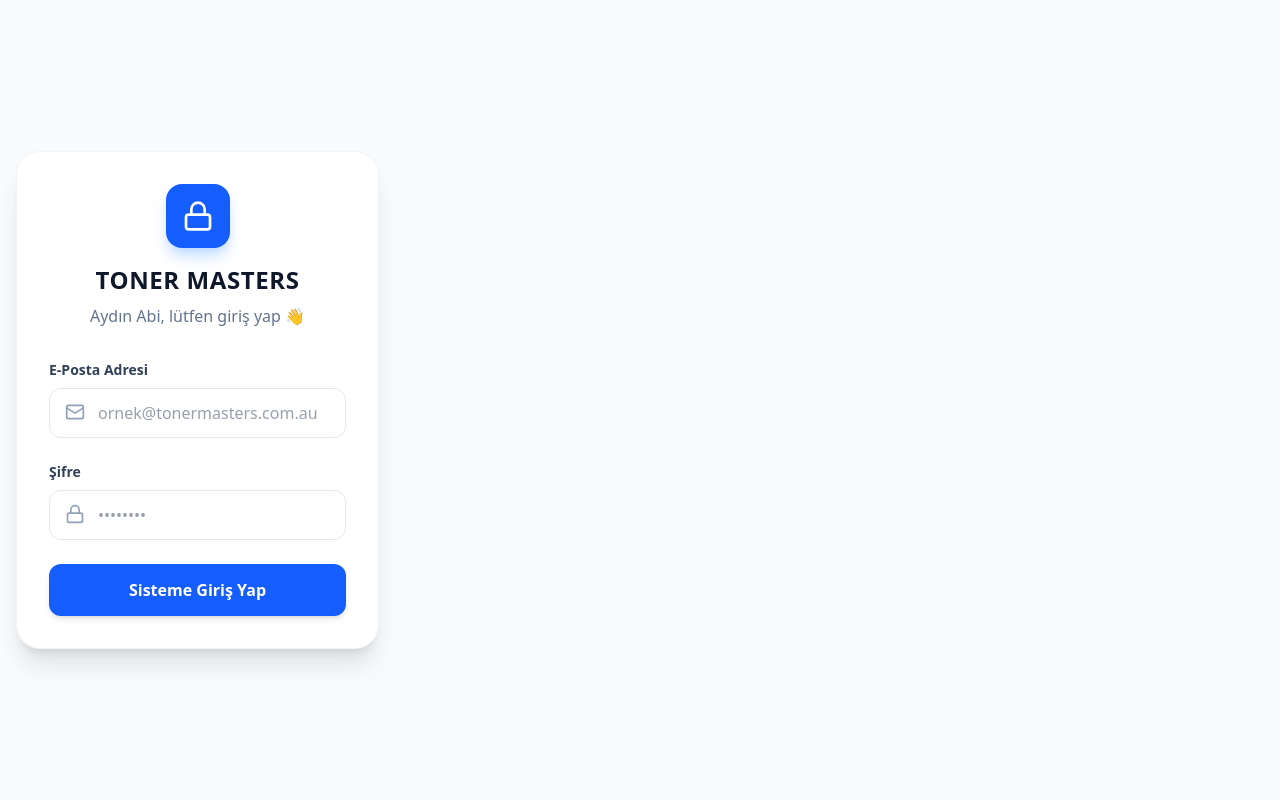
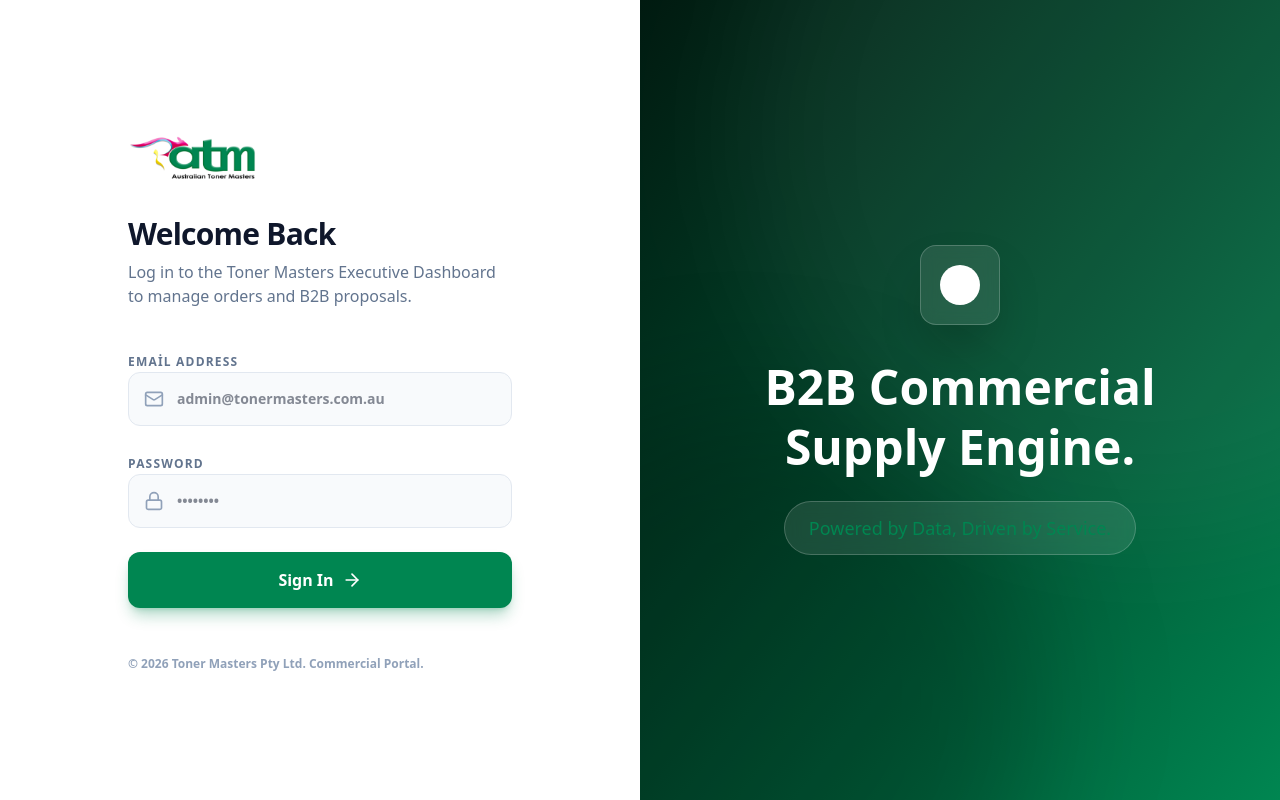
Before and after one commit to elamedya-sudo/toner-masters-crm, a Next.js app: page /login in a window 1280 px wide. Built offline with nearby package versions, Linux system fonts and the light colour scheme; no server answers.

Commit message:
feat: add modern login portal, english dashboard, and order_number fix

```diff
--- a/app/dashboard/page.tsx
+++ b/app/dashboard/page.tsx
@@ -1,10 +1,11 @@
+// app/dashboard/page.tsx
 "use client";
 
 import React, { useEffect, useState } from 'react';
 import { useRouter } from 'next/navigation';
 import {
-  LayoutDashboard, ShoppingCart, Users, Bell,
-  LogOut, TrendingUp, Rocket, Mail, Phone, Calendar, RefreshCw, Search
+  LayoutDashboard, ShoppingCart, Users, Bell, FileText,
+  LogOut, TrendingUp, Rocket, Calendar, RefreshCw, Mail, Phone
 } from 'lucide-react';
 import {
   CartesianGrid, Tooltip, ResponsiveContainer, AreaChart, Area, XAxis, YAxis
@@ -40,7 +41,7 @@
 
       const { data: ordersData, error: ordersError } = await supabase
         .from('orders')
-        .select('id, woo_order_id, total_amount, status, created_at, customers(first_name, last_name, company_name, email, phone)')
+        .select('id, woo_order_id, order_number, total_amount, status, created_at, customers(first_name, last_name, company_name, email, phone)')
         .gte('created_at', `${startDate}T00:00:00.000Z`)
         .lte('created_at', `${endDate}T23:59:59.999Z`)
         .order('created_at', { ascending: false });
@@ -48,7 +49,6 @@
       if (ordersError) throw ordersError;
       setOrders(ordersData || []);
 
-      // CRITICAL FIX: Sadece bugünden itibaren 14 gün içinde dolacak veya zamanı geçmiş alarmları çek
       const ikiHaftaSonrasi = new Date(Date.now() + 14 * 24 * 60 * 60 * 1000).toISOString();
 
       const { data: tasksData, error: tasksError } = await supabase
@@ -101,24 +101,21 @@
   return (
     <div className="flex flex-col lg:flex-row min-h-screen w-full bg-[#f8fafb] font-sans text-slate-800">
 
-      {/* --- SIDEBAR & MOBILE NAVIGATION --- */}
+      {/* ORTAK SIDEBAR */}
       <aside className="w-full lg:w-72 bg-[#001a10] text-slate-300 flex flex-col h-auto lg:h-screen shadow-2xl z-20 shrink-0">
-        {/* LOGO ALANI - FIX: Kesilmeyi önleyen rahat dolgu alanı */}
         <div className="p-6 lg:p-8 flex items-center justify-between lg:justify-center border-b border-[#008651]/20 w-full bg-[#00150d]">
           <div className="block h-12 w-44 relative">
-            <img
-              src="/images/logo/logo.png"
-              alt="Toner Masters Logo"
-              className="h-full w-full object-contain brightness-110"
-            />
+            <img src="/images/logo/logo.png" alt="Logo" className="h-full w-full object-contain brightness-110" />
           </div>
           <div className="h-1 w-8 bg-[#008651] rounded-full hidden lg:block mt-2"></div>
         </div>
 
-        {/* NAVIGASYON - FIX: Mobilde yana kayan menü, masaüstünde dikey liste */}
         <nav className="flex flex-row lg:flex-col overflow-x-auto lg:overflow-x-visible px-4 lg:px-6 py-4 lg:py-8 gap-2 lg:space-y-2 whitespace-nowrap scrollbar-none">
           <a href="#" className="flex items-center gap-3 px-4 py-3 bg-[#008651] text-white rounded-xl shadow-lg shadow-[#008651]/20 text-xs lg:text-sm font-bold">
             <LayoutDashboard className="w-4 h-4 lg:w-5 lg:h-5" /> <span>Dashboard</span>
+          </a>
+          <a onClick={() => router.push('/dashboard/proposals')} className="flex items-center gap-3 px-4 py-3 hover:bg-[#008651]/10 hover:text-white rounded-xl text-xs lg:text-sm font-medium transition-all cursor-pointer">
+            <FileText className="w-4 h-4 lg:w-5 lg:h-5 text-slate-500" /> <span>Create Proposal</span>
           </a>
           <a href="#" className="flex items-center gap-3 px-4 py-3 hover:bg-[#008651]/10 hover:text-white rounded-xl text-xs lg:text-sm font-medium transition-all">
             <ShoppingCart className="w-4 h-4 lg:w-5 lg:h-5 text-slate-500" /> <span>Order Flow</span>
@@ -131,16 +128,12 @@
           </a>
         </nav>
 
-        {/* PROFIL & LOGOUT */}
         <div className="p-4 lg:p-6 border-t border-[#008651]/20 bg-[#00150d] hidden lg:block mt-auto">
           <div className="flex items-center gap-3 p-3 bg-white/5 rounded-2xl border border-white/5">
             <div className="w-9 h-9 bg-[#008651] rounded-full flex items-center justify-center text-white font-bold text-sm">A</div>
             <div className="flex-1 overflow-hidden">
               <p className="text-xs font-bold text-white truncate">Aydın Abi</p>
-              <button
-                onClick={handleLogout}
-                className="text-[10px] text-slate-500 flex items-center gap-1 mt-0.5 hover:text-red-400 font-bold tracking-wider uppercase"
-              >
+              <button onClick={handleLogout} className="text-[10px] text-slate-500 flex items-center gap-1 mt-0.5 hover:text-red-400 font-bold tracking-wider uppercase">
                 <LogOut className="w-3 h-3" /> Sign Out
               </button>
             </div>
@@ -148,44 +141,33 @@
         </div>
       </aside>
 
-      {/* --- ANA İÇERİK ALANI --- */}
+      {/* MAIN CONTENT */}
       <main className="flex-1 overflow-y-auto lg:h-screen">
 
-        {/* ÜST BAR */}
         <header className="bg-white border-b border-slate-200 px-6 lg:px-10 py-6 flex flex-col sm:flex-row sm:items-center justify-between gap-4 sticky top-0 z-10">
           <div>
             <h1 className="text-xl lg:text-2xl font-black text-slate-900 tracking-tight">Executive Dashboard</h1>
             <p className="text-slate-400 text-xs lg:text-sm font-medium">Monitoring AU Toner Sales & Replenishment</p>
           </div>
 
-          {/* Tarih Seçici */}
           <div className="flex flex-wrap items-center gap-2 bg-[#f8fafb] p-2 rounded-2xl border border-slate-100 w-full sm:w-auto justify-between sm:justify-start">
             <input
-              type="date"
-              value={startDate}
-              onChange={(e) => setStartDate(e.target.value)}
+              type="date" value={startDate} onChange={(e) => setStartDate(e.target.value)}
               className="bg-white text-[11px] font-bold text-slate-700 px-2.5 py-1.5 rounded-xl border border-slate-200 outline-none w-[45%] sm:w-auto"
             />
             <span className="text-slate-300 font-bold text-xs">-</span>
             <input
-              type="date"
-              value={endDate}
-              onChange={(e) => setEndDate(e.target.value)}
+              type="date" value={endDate} onChange={(e) => setEndDate(e.target.value)}
               className="bg-white text-[11px] font-bold text-slate-700 px-2.5 py-1.5 rounded-xl border border-slate-200 outline-none w-[45%] sm:w-auto"
             />
-            <button
-              onClick={fetchData}
-              className="p-2 bg-[#008651] text-white rounded-xl hover:bg-[#006b41] transition-all"
-            >
+            <button onClick={fetchData} className="p-2 bg-[#008651] text-white rounded-xl hover:bg-[#006b41] transition-all">
               <RefreshCw className={`w-3.5 h-3.5 ${loading ? 'animate-spin' : ''}`} />
             </button>
           </div>
         </header>
 
-        {/* DETAY METRİKLER VE GRAFİKLER */}
         <div className="p-6 lg:p-10 max-w-[1600px] mx-auto w-full space-y-8">
 
-          {/* STATS KARTLARI */}
           <div className="grid grid-cols-1 sm:grid-cols-2 xl:grid-cols-4 gap-4 lg:gap-6">
             <div className="bg-white p-6 rounded-[2rem] shadow-sm border border-slate-100">
               <p className="text-[10px] font-bold text-slate-400 uppercase tracking-widest mb-1">Net Revenue</p>
@@ -205,7 +187,6 @@
             </div>
           </div>
 
-          {/* ANALİTİK VE ALARMLAR GRİDİ */}
           <div className="grid grid-cols-1 lg:grid-cols-3 gap-6 lg:gap-8">
             <div className="lg:col-span-2 bg-white p-6 lg:p-8 rounded-[2.5rem] shadow-sm border border-slate-100">
               <h3 className="text-base lg:text-lg font-black text-slate-900 tracking-tight mb-6">Revenue Analytics</h3>
@@ -228,7 +209,6 @@
               </div>
             </div>
 
-            {/* TONER ALARMLARI LISTESI */}
             <div className="bg-white p-6 lg:p-8 rounded-[2.5rem] shadow-sm border border-slate-100 flex flex-col">
               <h3 className="text-base lg:text-lg font-black text-slate-900 tracking-tight mb-6">Critical Toner Alarms (14 Days)</h3>
               <div className="space-y-4 overflow-y-auto flex-1 pr-1 max-h-[350px]">
@@ -258,7 +238,6 @@
             </div>
           </div>
 
-          {/* SİPARİŞ TABLOSU */}
           <div className="bg-white rounded-[2.5rem] shadow-sm border border-slate-100 overflow-hidden">
             <div className="p-6 lg:p-8 border-b border-slate-50 flex flex-col sm:flex-row sm:items-center justify-between gap-4">
               <h3 className="text-base lg:text-lg font-black text-slate-900 tracking-tight">Recent Order Flow</h3>
@@ -279,7 +258,7 @@
                     const cObj = Array.isArray(order.customers) ? order.customers[0] : order.customers;
                     return (
                       <tr key={order.id} className="border-t border-slate-50 hover:bg-slate-50/50 transition-colors">
-                        <td className="px-6 lg:px-10 py-5 font-bold text-slate-400">#{order.woo_order_id}</td>
+                        <td className="px-6 lg:px-10 py-5 font-bold text-slate-400">#{order.order_number || order.woo_order_id}</td>
                         <td className="px-6 lg:px-10 py-5">
                           <div className="flex flex-col">
                             <span className="font-black text-slate-800">{cObj?.company_name || `${cObj?.first_name || ''} ${cObj?.last_name || ''}`}</span>
--- a/app/login/page.tsx
+++ b/app/login/page.tsx
@@ -1,15 +1,16 @@
+// app/login/page.tsx
 "use client";
 
 import { useState } from 'react';
 import { useRouter } from 'next/navigation';
-import { Lock, Mail, AlertCircle } from 'lucide-react';
 import { supabase } from '../../lib/supabase';
+import { Lock, Mail, ArrowRight, Loader2 } from 'lucide-react';
 
 export default function LoginPage() {
   const [email, setEmail] = useState('');
   const [password, setPassword] = useState('');
+  const [loading, setLoading] = useState(false);
   const [error, setError] = useState<string | null>(null);
-  const [loading, setLoading] = useState(false);
   const router = useRouter();
 
   const handleLogin = async (e: React.FormEvent) => {
@@ -17,70 +18,64 @@
     setLoading(true);
     setError(null);
 
-    // Supabase Auth servisine giriş isteği atıyoruz
     const { error } = await supabase.auth.signInWithPassword({
       email,
       password,
     });
 
     if (error) {
-      setError('Giriş başarısız. E-posta veya şifre hatalı.');
+      setError('Geçersiz e-posta veya şifre. Lütfen tekrar deneyin.');
       setLoading(false);
     } else {
-      // Giriş başarılıysa Aydın Abi'yi Dashboard'a yönlendiriyoruz
       router.push('/dashboard');
     }
   };
 
   return (
-    <div className="min-h-screen flex items-center justify-center bg-slate-50 p-4 font-sans">
-      <div className="max-w-md w-full bg-white rounded-3xl shadow-xl border border-slate-100 p-8">
+    <div className="flex min-h-screen w-full bg-white font-sans">
 
-        {/* Üst Logo ve Karşılama */}
-        <div className="text-center mb-8">
-          <div className="bg-blue-600 w-16 h-16 rounded-2xl flex items-center justify-center mx-auto mb-4 shadow-lg shadow-blue-200">
-            <Lock className="text-white w-8 h-8" />
-          </div>
-          <h1 className="text-2xl font-bold text-slate-900 tracking-wide">TONER MASTERS</h1>
-          <p className="text-slate-500 mt-2 font-medium">Aydın Abi, lütfen giriş yap 👋</p>
+      {/* SOL TARAF: FORM ALANI */}
+      <div className="w-full lg:w-1/2 flex flex-col justify-center px-8 sm:px-16 md:px-24 xl:px-32 relative z-10">
+        <div className="max-w-md w-full mx-auto">
+          <div className="mb-10">
+            <img src="/images/logo/logo.png" alt="Toner Masters" className="h-14 w-auto object-contain mb-8" />
+            <h1 className="text-3xl font-black text-slate-900 tracking-tight">Welcome Back</h1>
+            <p className="text-slate-500 mt-2 font-medium">Log in to the Toner Masters Executive Dashboard to manage orders and B2B proposals.</p>
           </div>
 
-        {/* Hata Mesajı Kutusu */}
+          <form onSubmit={handleLogin} className="space-y-6">
             {error && (
-          <div className="mb-6 bg-red-50 text-red-600 p-4 rounded-xl flex items-center gap-3 text-sm font-bold border border-red-100 animate-pulse">
-            <AlertCircle className="w-5 h-5 flex-shrink-0" />
-            <p>{error}</p>
+              <div className="bg-red-50 border-l-4 border-red-500 p-4 rounded-r-lg">
+                <p className="text-sm font-bold text-red-700">{error}</p>
               </div>
             )}
 
-        {/* Giriş Formu */}
-        <form onSubmit={handleLogin} className="space-y-6">
-          <div>
-            <label className="block text-sm font-bold text-slate-700 mb-2">E-Posta Adresi</label>
+            <div className="space-y-2">
+              <label className="text-xs font-bold text-slate-500 uppercase tracking-widest">Email Address</label>
               <div className="relative">
-              <Mail className="absolute left-4 top-3.5 w-5 h-5 text-slate-400" />
+                <Mail className="w-5 h-5 absolute left-4 top-1/2 -translate-y-1/2 text-slate-400" />
                 <input
                   type="email"
+                  required
                   value={email}
                   onChange={(e) => setEmail(e.target.value)}
-                className="w-full pl-12 pr-4 py-3 rounded-xl border border-slate-200 focus:border-blue-500 focus:ring-4 focus:ring-blue-50 outline-none transition-all font-medium text-slate-700"
-                placeholder="ornek@tonermasters.com.au"
-                required
+                  className="w-full bg-slate-50 border border-slate-200 text-slate-900 text-sm font-bold rounded-xl pl-12 pr-4 py-4 outline-none focus:ring-2 focus:ring-[#008651]/20 focus:border-[#008651] transition-all"
+                  placeholder="admin@tonermasters.com.au"
                 />
               </div>
             </div>
 
-          <div>
-            <label className="block text-sm font-bold text-slate-700 mb-2">Şifre</label>
+            <div className="space-y-2">
+              <label className="text-xs font-bold text-slate-500 uppercase tracking-widest">Password</label>
               <div className="relative">
-              <Lock className="absolute left-4 top-3.5 w-5 h-5 text-slate-400" />
+                <Lock className="w-5 h-5 absolute left-4 top-1/2 -translate-y-1/2 text-slate-400" />
                 <input
                   type="password"
+                  required
                   value={password}
                   onChange={(e) => setPassword(e.target.value)}
-                className="w-full pl-12 pr-4 py-3 rounded-xl border border-slate-200 focus:border-blue-500 focus:ring-4 focus:ring-blue-50 outline-none transition-all font-medium text-slate-700"
+                  className="w-full bg-slate-50 border border-slate-200 text-slate-900 text-sm font-bold rounded-xl pl-12 pr-4 py-4 outline-none focus:ring-2 focus:ring-[#008651]/20 focus:border-[#008651] transition-all"
                   placeholder="••••••••"
-                required
                 />
               </div>
             </div>
@@ -88,13 +83,37 @@
             <button
               type="submit"
               disabled={loading}
-            className="w-full bg-blue-600 hover:bg-blue-700 text-white font-bold py-3.5 rounded-xl transition-all shadow-md hover:shadow-lg disabled:opacity-70 disabled:cursor-not-allowed flex justify-center items-center gap-2"
+              className="w-full flex items-center justify-center gap-2 bg-[#008651] text-white py-4 rounded-xl font-bold shadow-lg shadow-[#008651]/30 hover:bg-[#006b41] transition-all disabled:opacity-70 mt-4"
             >
-            {loading ? 'Giriş Yapılıyor...' : 'Sisteme Giriş Yap'}
+              {loading ? <Loader2 className="w-5 h-5 animate-spin" /> : (
+                <>Sign In <ArrowRight className="w-5 h-5" /></>
+              )}
             </button>
           </form>
 
+          <div className="mt-12 text-center lg:text-left">
+            <p className="text-xs font-bold text-slate-400">© 2026 Toner Masters Pty Ltd. Commercial Portal.</p>
           </div>
+        </div>
+      </div>
+
+      {/* SAĞ TARAF: KURUMSAL GÖRSEL ALAN */}
+      <div className="hidden lg:flex w-1/2 bg-gradient-to-br from-[#001a10] to-[#008651] flex-col items-center justify-center relative overflow-hidden">
+        {/* Dekoratif Çemberler */}
+        <div className="absolute top-0 right-0 w-[800px] h-[800px] bg-white/5 rounded-full translate-x-1/3 -translate-y-1/3 blur-3xl pointer-events-none"></div>
+        <div className="absolute bottom-0 left-0 w-[600px] h-[600px] bg-[#000000]/20 rounded-full -translate-x-1/3 translate-y-1/3 blur-3xl pointer-events-none"></div>
+
+        <div className="relative z-10 p-20 text-center">
+          <div className="w-20 h-20 bg-white/10 rounded-2xl backdrop-blur-sm border border-white/20 flex items-center justify-center mx-auto mb-8 shadow-2xl">
+            <div className="w-10 h-10 bg-white rounded-full"></div>
+          </div>
+          <h2 className="text-5xl font-black text-white mb-6 leading-tight">B2B Commercial<br/>Supply Engine.</h2>
+          <p className="text-[#008651] text-lg font-medium bg-white/10 py-3 px-6 rounded-full inline-block backdrop-blur-sm border border-white/20">
+            Powered by Data, Driven by Service.
+          </p>
+        </div>
+      </div>
+
     </div>
   );
 }
```
Also changed, not shown: app/api/woo-webhook/route.ts (+13 -10 lines), app/dashboard/proposals/page.tsx (+25 -34 lines), app/page.tsx (+3 -62 lines). Lines whose indentation alone changed are shown as unchanged.
